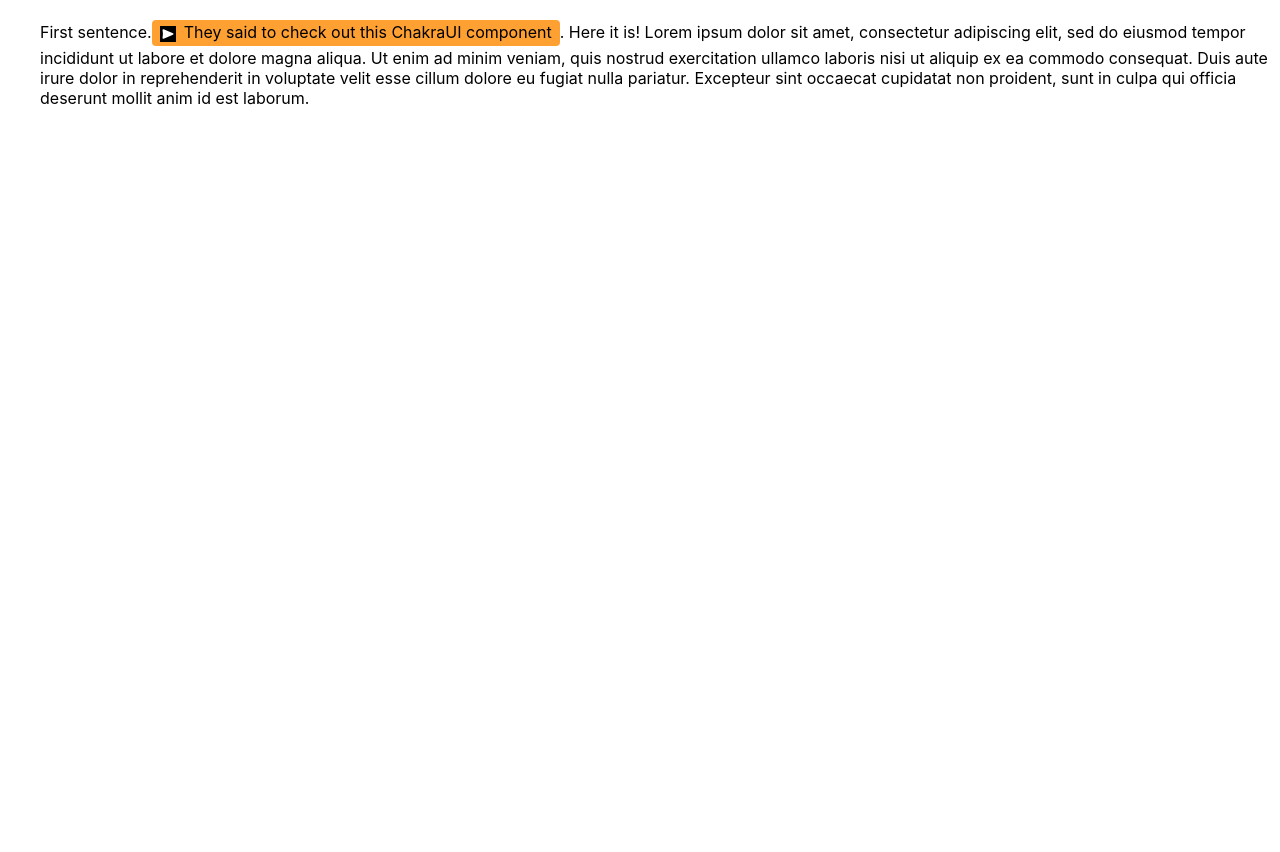
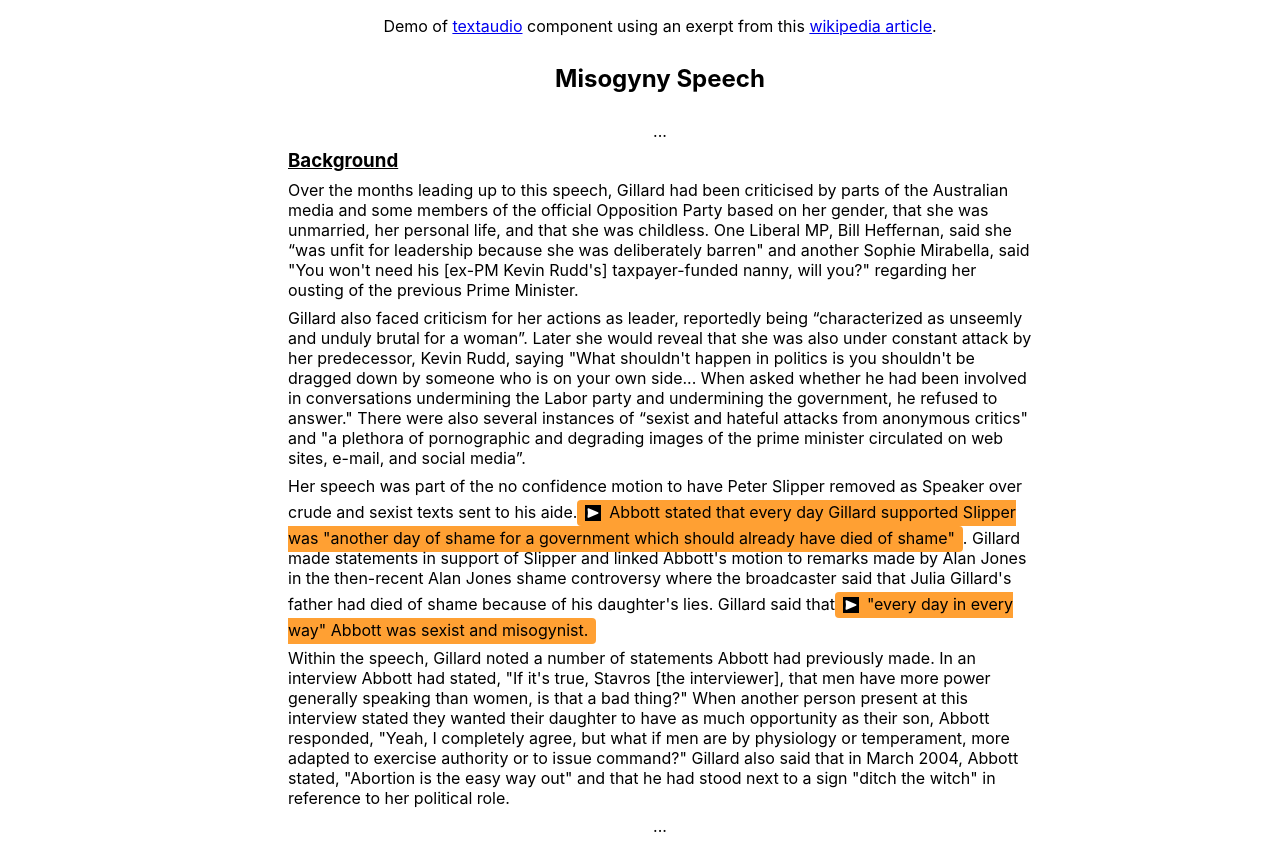
Before and after one commit to Moop204/textaudio, a React (Vite) app: page / in a window 1280 px wide. Before the commit the page ends 800 px from the top, so only its background shows below. Built offline with nearby package versions, Linux system fonts and the light colour scheme; no server answers.

Commit message:
[fix] Upon finishing audio clip switches back to play icon

```diff
--- a/src/App.tsx
+++ b/src/App.tsx
@@ -5,17 +5,7 @@ import { Demo } from "./Demo";
 function App() {
   return (
     <p style={{ paddingLeft: "40px" }}>
-      First sentence.
-      <TextAudio audioPath="">
-        They said to check out this ChakraUI component
-      </TextAudio>
-      . Here it is! Lorem ipsum dolor sit amet, consectetur adipiscing elit, sed
-      do eiusmod tempor incididunt ut labore et dolore magna aliqua. Ut enim ad
-      minim veniam, quis nostrud exercitation ullamco laboris nisi ut aliquip ex
-      ea commodo consequat. Duis aute irure dolor in reprehenderit in voluptate
-      velit esse cillum dolore eu fugiat nulla pariatur. Excepteur sint occaecat
-      cupidatat non proident, sunt in culpa qui officia deserunt mollit anim id
-      est laborum. {/* <Demo /> */}
+      <Demo />
     </p>
   );
 }
--- a/src/component/TextAudio.tsx
+++ b/src/component/TextAudio.tsx
@@ -22,15 +22,18 @@ export const TextAudio: FunctionComponent<TextAudioParam> = ({
   audioPath,
   children,
 }) => {
+  const [playing, setPlaying] = useState(false);
   const [sound, setSound] = useState(
     new Howl({
       src: [audioPath],
       onplay: () => {
         console.log("I am being played");
       },
+      onend: () => {
+        setPlaying(false);
+      },
     })
   );
-  const [playing, setPlaying] = useState(false);
   const playSound = () => {
     sound.play();
   };
```
